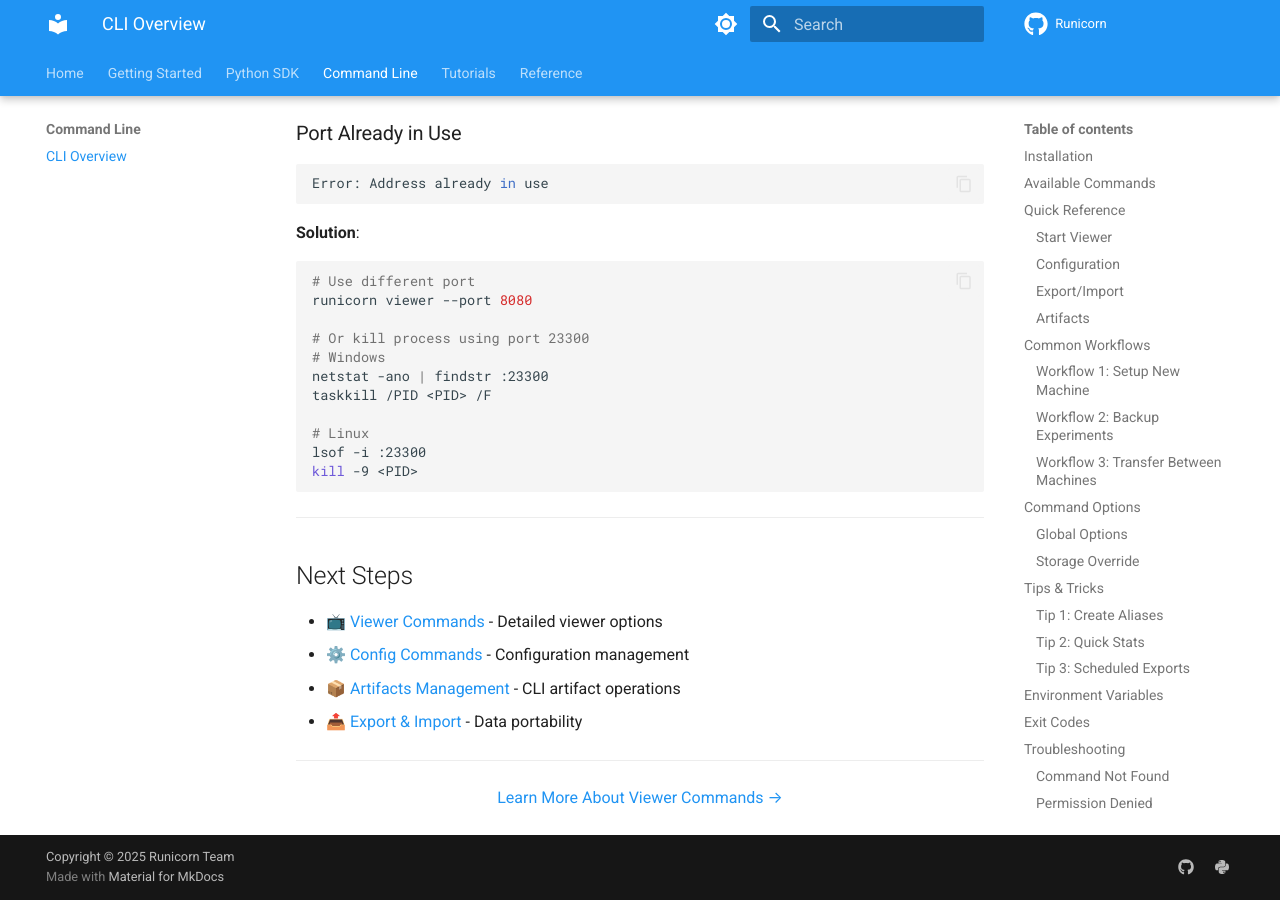
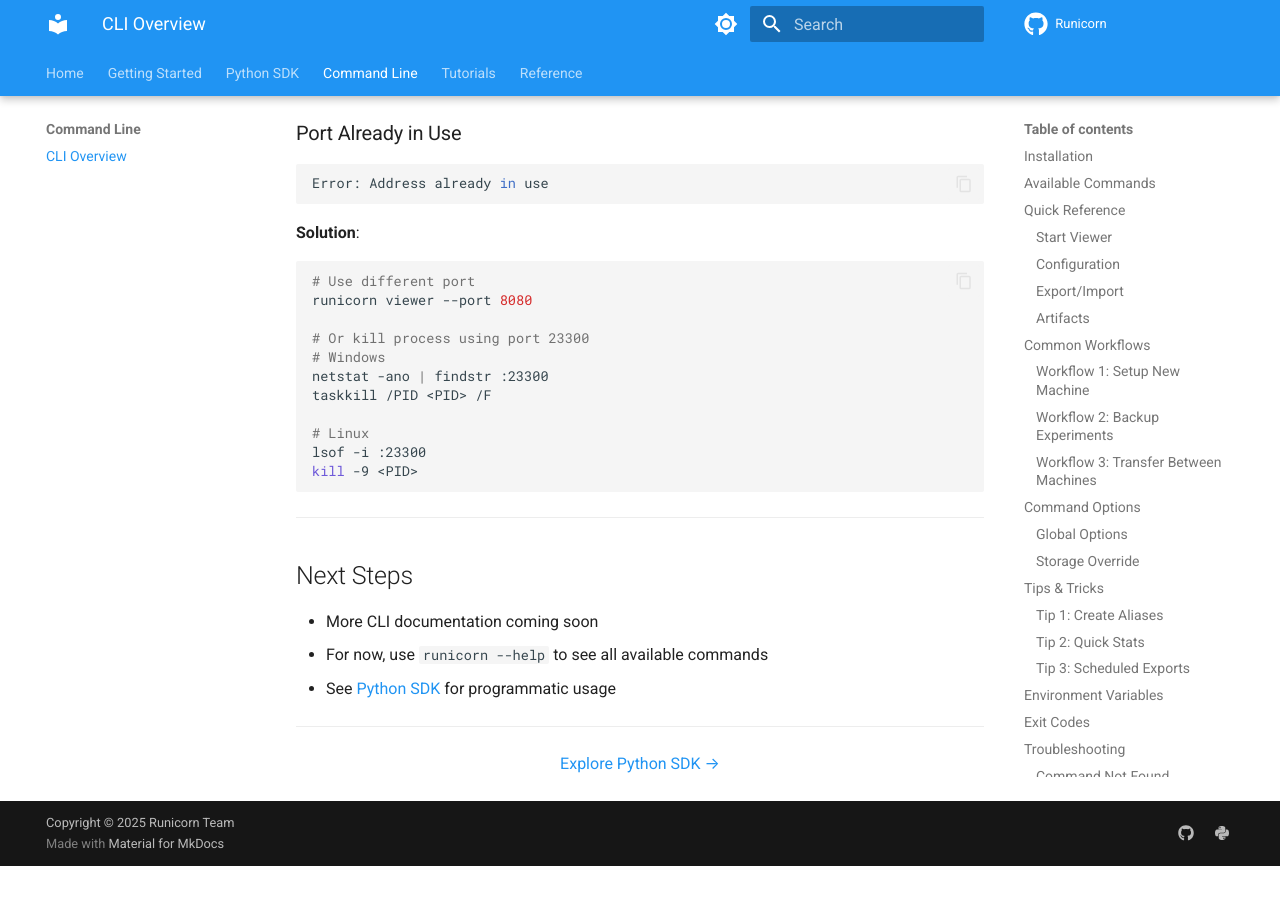
Before and after one commit to Skydoge-zjm/Runicorn, an MkDocs documentation site: the page built from docs/user-guide/docs/cli/overview.md, in a window 1280 px wide and 900 px high, scrolled down 6913 px. Built offline with MkDocs 1.6.1 and Material for MkDocs 9.7.7, drawn with Linux system fonts in a browser that asks for light colours; comment, search, counter and statistics services are not loaded; the version menu is left out; after the commit the page ends 7779 px from its top, so only the background shows below that.

Commit message:
edit user guide

```diff
--- a/docs/user-guide/docs/cli/overview.md
+++ b/docs/user-guide/docs/cli/overview.md
@@ -344,13 +344,12 @@
 
 ## Next Steps
 
-- [📺 Viewer Commands](viewer.md) - Detailed viewer options
-- [⚙️ Config Commands](config.md) - Configuration management
-- [📦 Artifacts Management](artifacts.md) - CLI artifact operations
-- [📤 Export & Import](export-import.md) - Data portability
+- More CLI documentation coming soon
+- For now, use `runicorn --help` to see all available commands
+- See [Python SDK](../sdk/overview.md) for programmatic usage
 
 ---
 
 <div align="center">
-  <p><a href="viewer.md">Learn More About Viewer Commands →</a></p>
+  <p><a href="../sdk/overview.md">Explore Python SDK →</a></p>
 </div>
```
Also changed, not shown: docs/user-guide/docs/getting-started/quickstart.md (+6 -23 lines), docs/user-guide/docs/index.md (+4 -4 lines), docs/user-guide/docs/reference/faq.md (+5 -5 lines), docs/user-guide/docs/sdk/overview.md (+3 -4 lines), docs/user-guide/docs/tutorials/image-classification.md (+3 -4 lines).
